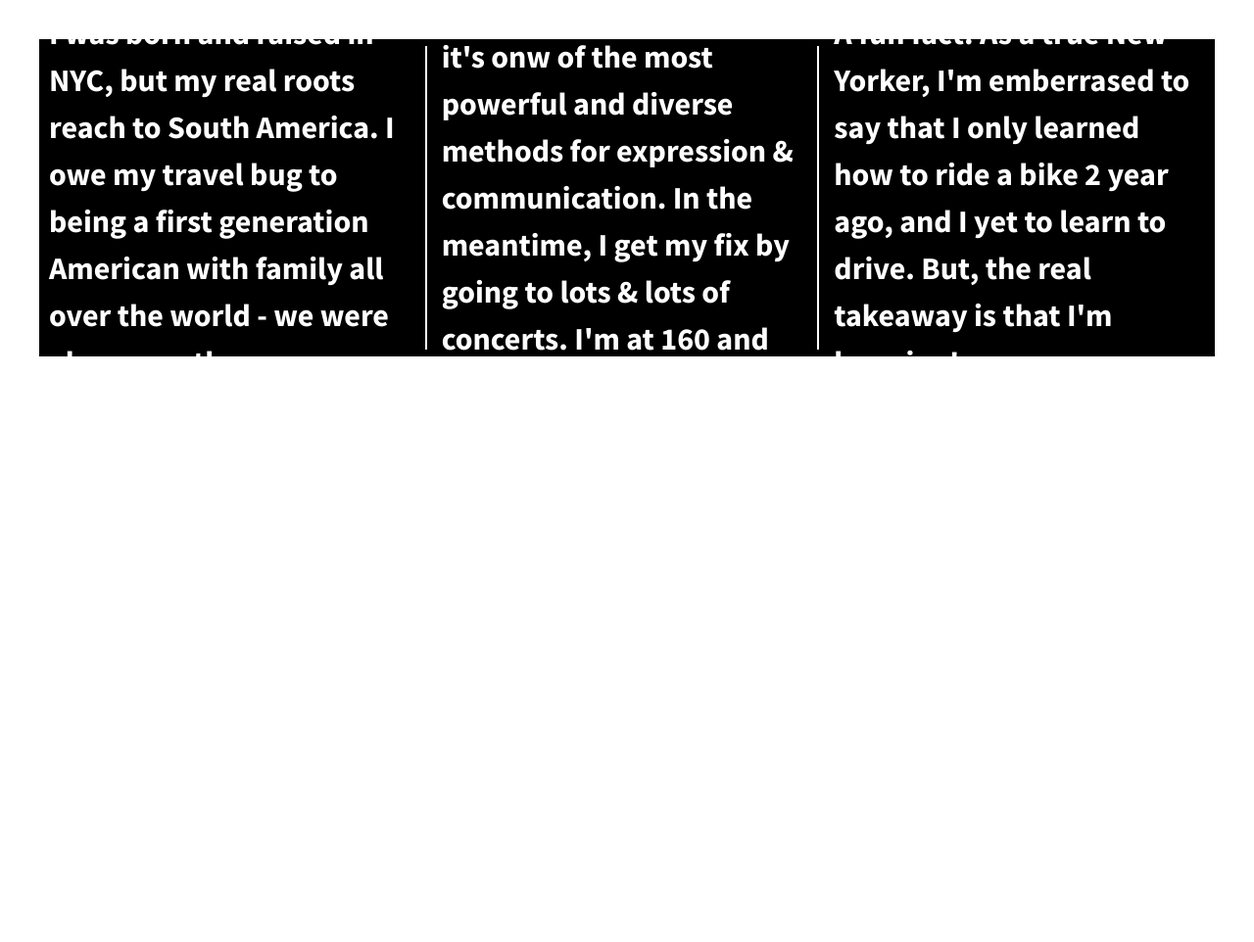
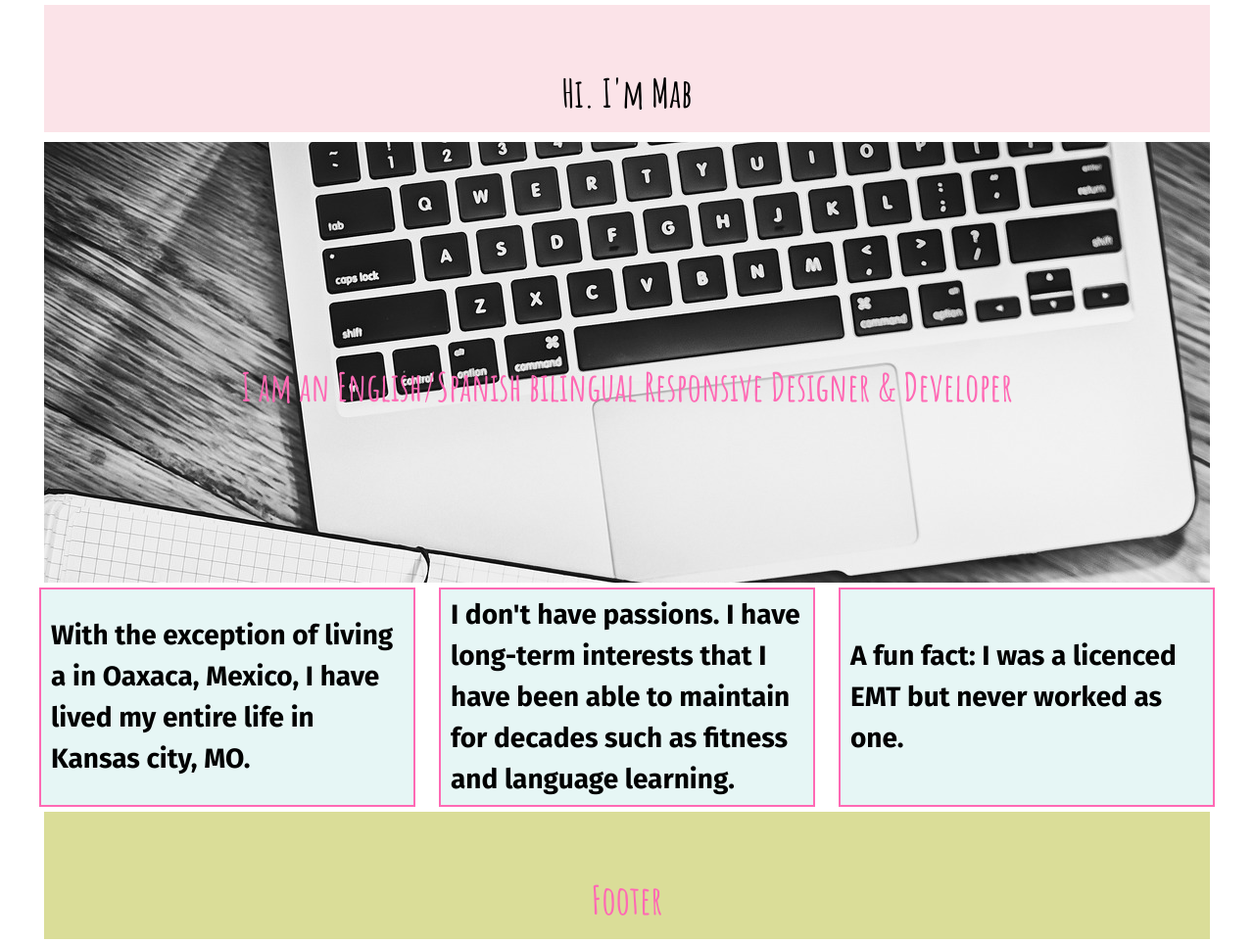
Before and after one commit to mabgray/divs-flexbox, a plain HTML site: page index.html in a window 1280 px wide. Shown: the whole page at 98% size. Before the commit the page ends 880 px from the top, so only its background shows below. Drawn offline with nearby package versions, Linux system fonts and the light colour scheme; a web font is replaced by a local one.

Commit message:
Added flexbox

```diff
--- a/css/main.css
+++ b/css/main.css
@@ -96,49 +96,89 @@ textarea {
    ========================================================================== */
 
 
+
    html {
     background-color: #fff;
     height: 100%;
+    width: 100%;
   }
 
   body {
-  font-family: 'Source Sans Pro', sans-serif;
-  padding: 2em;
+    font-family: 'Fira Sans', sans-serif;
+    padding: 0 2em;
     font-size: 1.25em;
     height: 100%;
+    color: #fff;
   }
 
-.wrapper {
-  /*add display:flex and set justify-content to space-between*/
-  font-weight: 700;
-  display: flex;
-  justify-content: space-between;
-  background-color: black;
-  border-top: 2px solid black;
-  border-bottom: 2px solid black;
+  #header {
+    font-family: 'Amatic SC', cursive;
+    color: black;
+    background-color: #fbe3e8;
+  }
+
+  header,
+  footer {
+
+    height: 80px;
+    width: 100%;
+
 
 
   }
 
-.div-1, .div-2, .div-3 {
-  /*give the divs a width of 30%, add display:flex, set justify-content and align-items to center*/
-  color: #fff;
-  line-height: 1.5em;
-  font-size: 1.6em;
+  main {
+    background: url(../img/background-computer.jpg);
+   height: 400px;
+    width: 100%;
+    color: hotpink;
+    line-height: 2em;
+  }
 
-  height: 300px;
+  header,
+  footer,
+  main {
       display: flex;
-  width: 33%;
       justify-content: center;
-  align-items: center;
-  padding: 5px;
-  margin: 5px;
+      align-items:center;
+    font-size:2em ;
+      padding-top: 50px;
+      margin:5px;
+      font-family: 'Amatic SC', cursive;
+
+  }
+
+  .flex-container {
+      display: flex;
+      justify-content: space-between;
+      align-items:center;
+      flex-flow: wrap;
 
 
   }
-.div-1, .div-2 {
-    border-right: 2px solid white;
+
+  .flex-items {
+    color:black;
+    line-height: 1.5em;
+    font-size: 1.4em;
+    background-color: #e6f6f5;
+    width: 30%;
+    height: 200px;
+    display: flex;
+    justify-content: center;
+    align-items:center;
+    padding: 10px;
+    border: 2px solid hotpink;
+
+
   }
+  footer {
+    background-color:#DADD98;
+    color: hotpink
+  }
+
+
+
 
 
 
--- a/index.html
+++ b/index.html
@@ -13,29 +13,44 @@
         <link rel="stylesheet" href="css/normalize.css">
         <link rel="stylesheet" href="css/main.css">
         <script src="js/vendor/modernizr-2.8.3.min.js"></script>
+        <link rel="preconnect" href="https://fonts.googleapis.com">
+<link rel="preconnect" href="https://fonts.gstatic.com" crossorigin>
+<link href="https://fonts.googleapis.com/css2?family=Amatic+SC:wght@700&family=Fira+Sans:wght@700&family=Galada&family=Gloria+Hallelujah&family=Montserrat:wght@400;700&family=Permanent+Marker&display=swap" rel="stylesheet">
         <link href='http://fonts.googleapis.com/css?family=Lora:700' rel='stylesheet' type='text/css'>
         <link href='http://fonts.googleapis.com/css?family=Source+Sans+Pro:400,700' rel='stylesheet' type='text/css'>
     </head>
     <body>
-        <!--[if lt IE 8]>
-            <p class="browserupgrade">You are using an <strong>outdated</strong> browser. Please <a href="http://browsehappy.com/">upgrade your browser</a> to improve your experience.</p>
-        <![endif]-->
 
-        <section class="wrapper">
-            <div class="div-1">
-                <p>I was born and raised in NYC, but my real roots reach to South America. I owe my travel bug to being a first generation American with family all over the world - we were always on the go. </p>
+
+<section class="flex-container">
+    <header id="header"> Hi. I'm Mab</header>
+    <main>
+        I am an English/Spanish bilingual Responsive Designer & Developer
+
+    </main>
+    <div id="div-1" class="flex-items">
+        <p>With the  exception of living a in Oaxaca, Mexico, I have lived my entire life in Kansas city, MO. </p>
     </div>
-            <div class="div-2">
+    <div id="div-2" class="flex-items">
         <p>
-                    My passion: I LOVE music - it's onw of the most powerful and diverse methods for expression & communication. In the meantime, I get my fix by going to lots & lots of concerts. I'm at 160 and counting
+            I don't have passions. I have long-term interests that I have been able to maintain for decades such as fitness and language learning.
         </p>
     </div>
-            <div class="div-3">
+    <div id="div-3" class="flex-items">
         <p>
-                    A fun fact: As a true New Yorker, I'm emberrased to say that I only learned how to ride a bike 2 year ago, and I yet to learn to drive. But, the real takeaway is that I'm learning!
+           A fun fact: I was a licenced EMT but never worked as one.
+
         </p>
     </div>
+
+    <footer>Footer</footer>
+
+
 </section>
+        <!-- section out this code -->
+
+
+
 
         <script src="https://ajax.googleapis.com/ajax/libs/jquery/1.11.3/jquery.min.js"></script>
         <script>window.jQuery || document.write('<script src="js/vendor/jquery-1.11.3.min.js"><\/script>')</script>
@@ -51,5 +66,6 @@
             r.parentNode.insertBefore(e,r)}(window,document,'script','ga'));
             ga('create','UA-XXXXX-X','auto');ga('send','pageview');
         </script>
+
     </body>
 </html>
```
Also changed, not shown: img/background-computer.jpg (added). Lines whose indentation alone changed are shown as unchanged.
